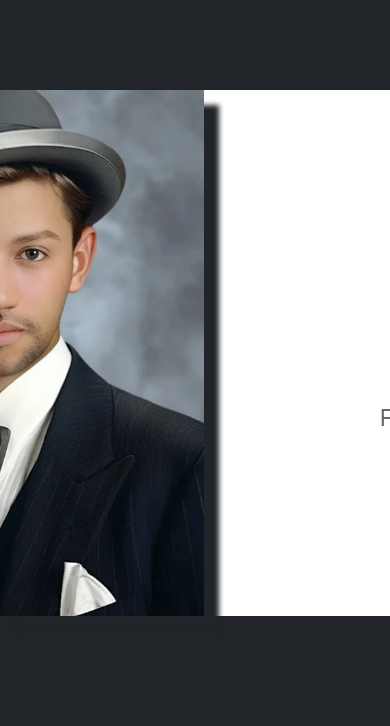
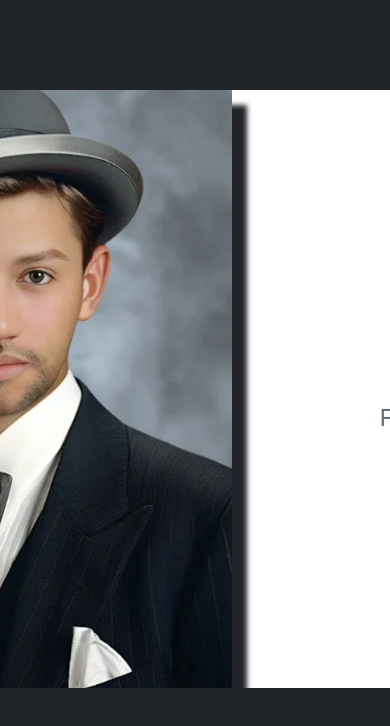
Before and after one commit to Latindemitri/portfolioLuisA, a plain HTML site: page index.html in a window 390 px wide. Shown: the top 726 px of the page. Drawn offline with nearby package versions, Linux system fonts and the light colour scheme.

Commit message:
implementando responsive

```diff
--- a/assets/css/styles.css
+++ b/assets/css/styles.css
@@ -108,7 +108,7 @@ h3 {
 .myPic {
 
     box-shadow: 15px 15px 5px; color: #212529;
-    width: 145%;
+    width: 165%;
 
 }
 
```
